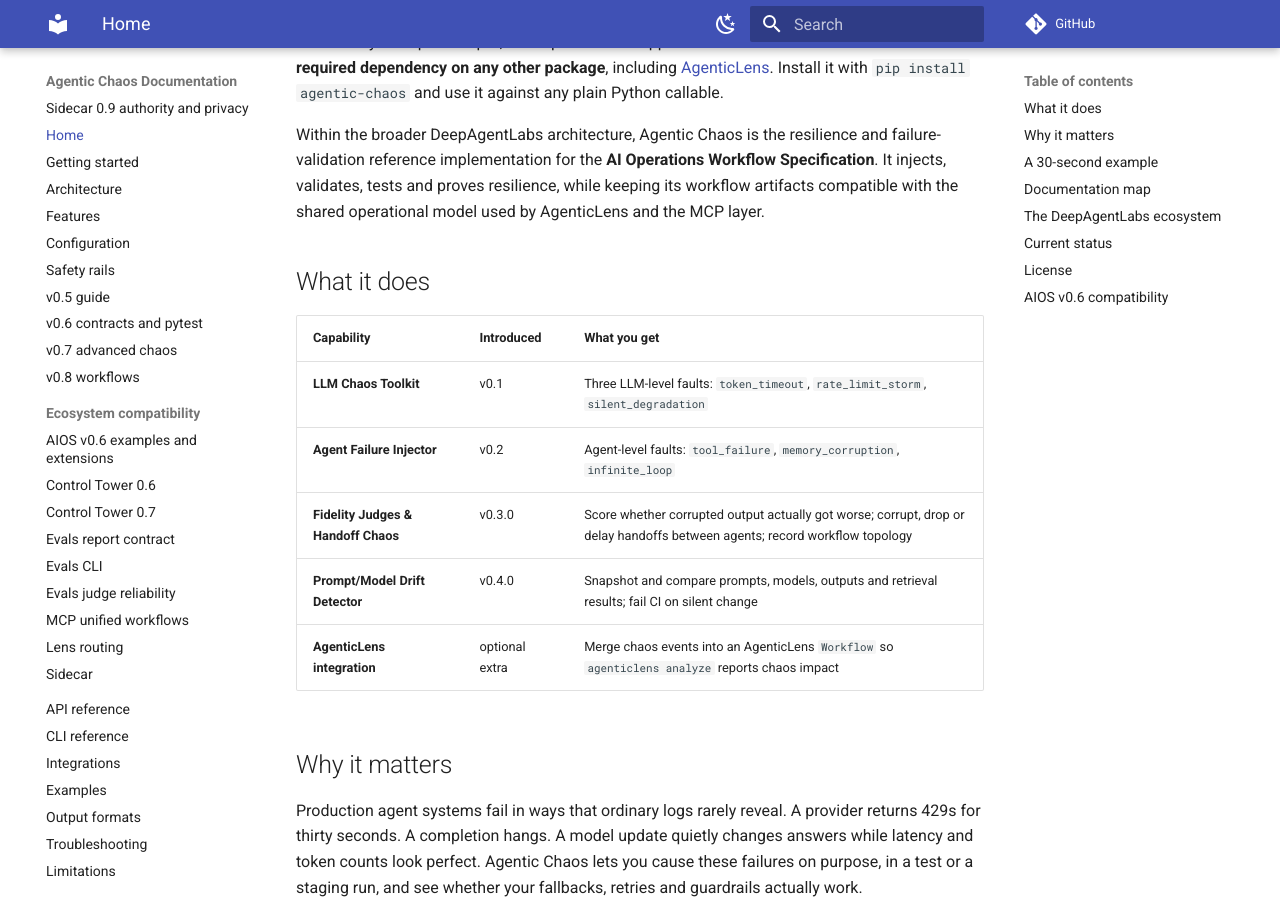
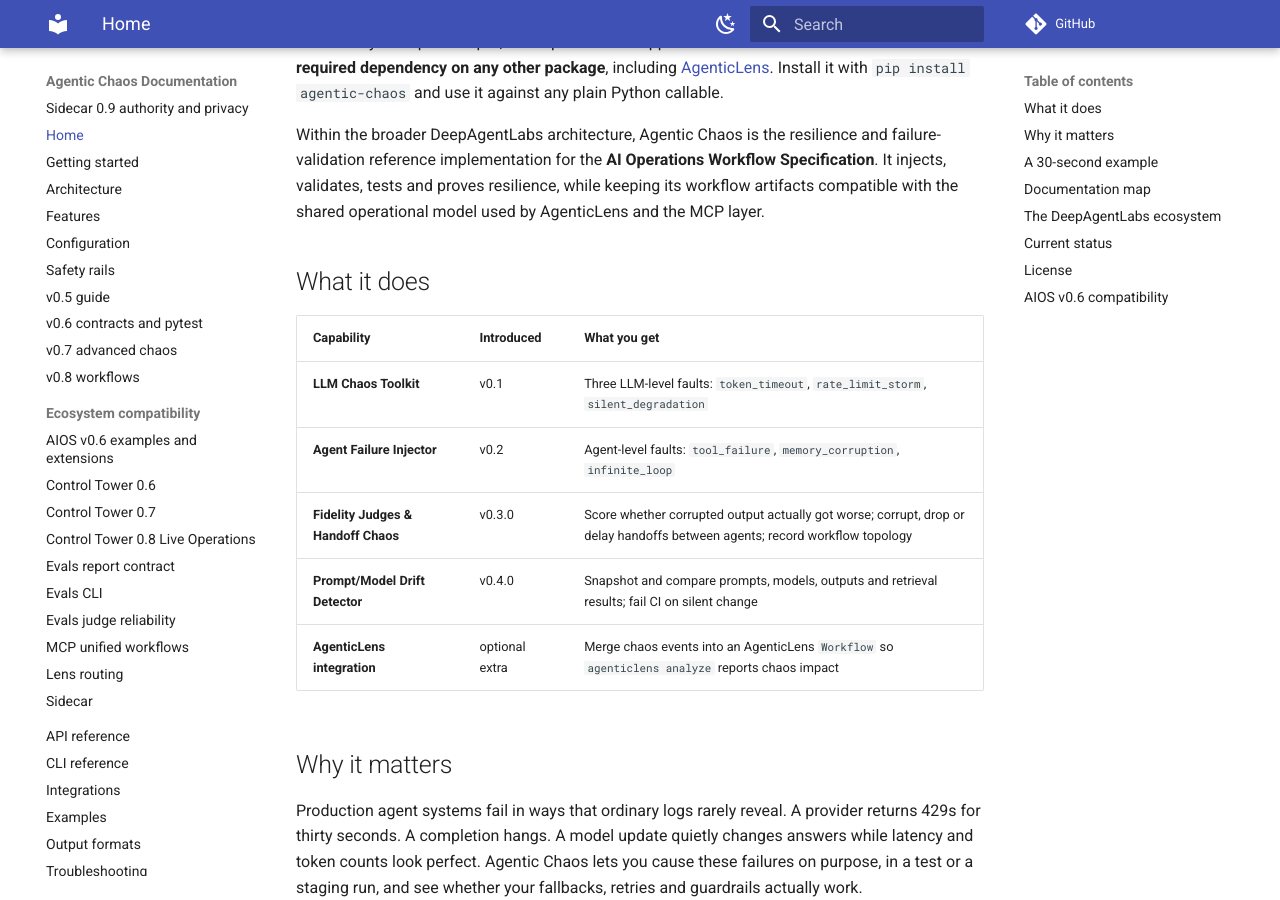
Before and after one commit to DeepAgentLabs/agentic-chaos, an MkDocs documentation site: the page built from docs/index.md, in a window 1280 px wide and 900 px high, scrolled down 303 px. Built offline with MkDocs 1.6.1 and Material for MkDocs 9.7.7, drawn with Linux system fonts in a browser that asks for light colours; comment, search, counter and statistics services are not loaded.

Commit message:
docs(nav): expose Tower 0.8 live operations in published navigation

```diff
--- a/mkdocs.yml
+++ b/mkdocs.yml
@@ -69,6 +69,7 @@ nav:
       - AIOS v0.6 examples and extensions: aios-v0.6.md
       - Control Tower 0.6: control-tower-0.6.md
       - Control Tower 0.7: tower-0.7-fleet-operations.md
+      - Control Tower 0.8 Live Operations: tower-0.8-live-operations.md
       - Evals report contract: evals-report-contract.md
       - Evals CLI: evals-0.8-cli.md
       - Evals judge reliability: evals-0.9-judge-reliability.md
```
